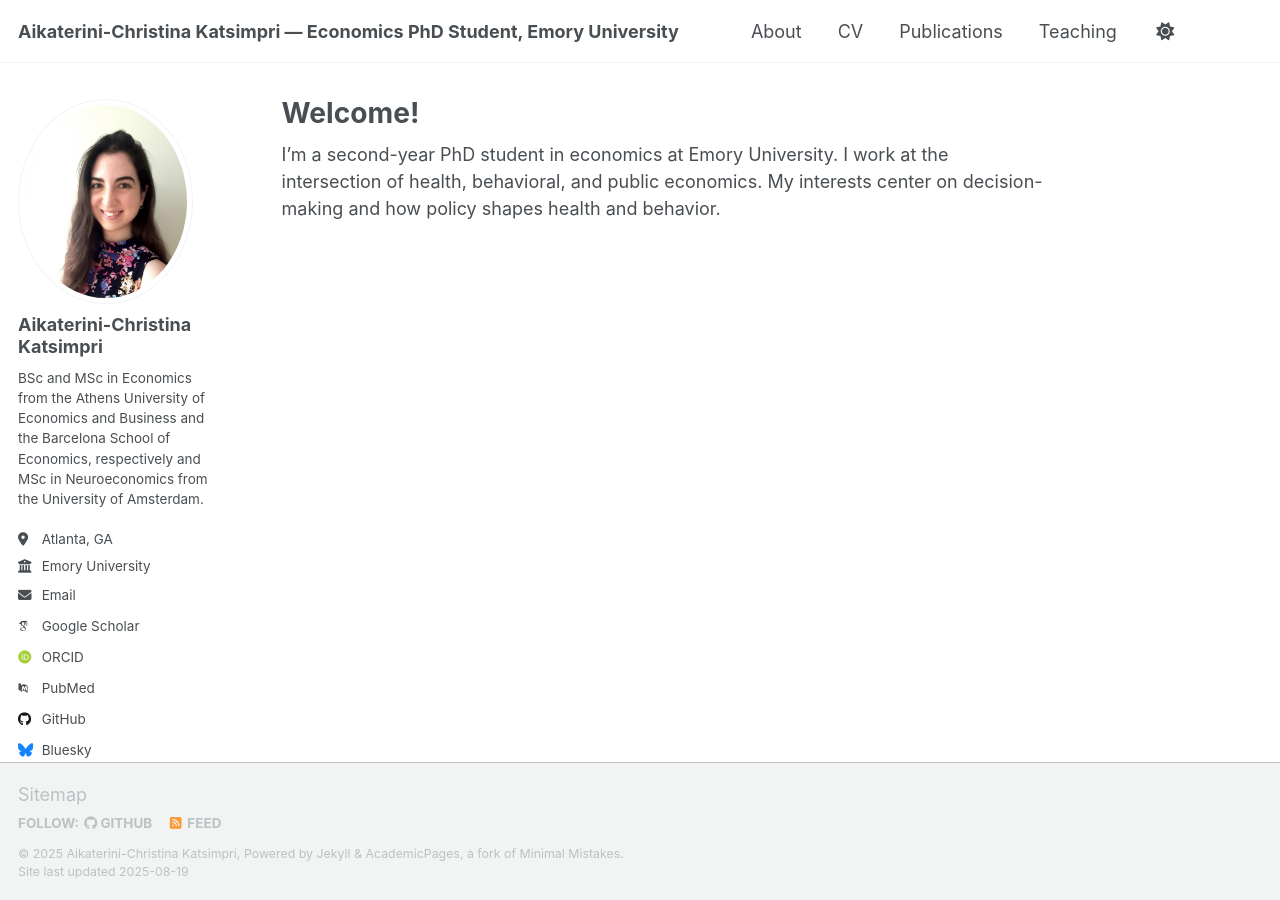
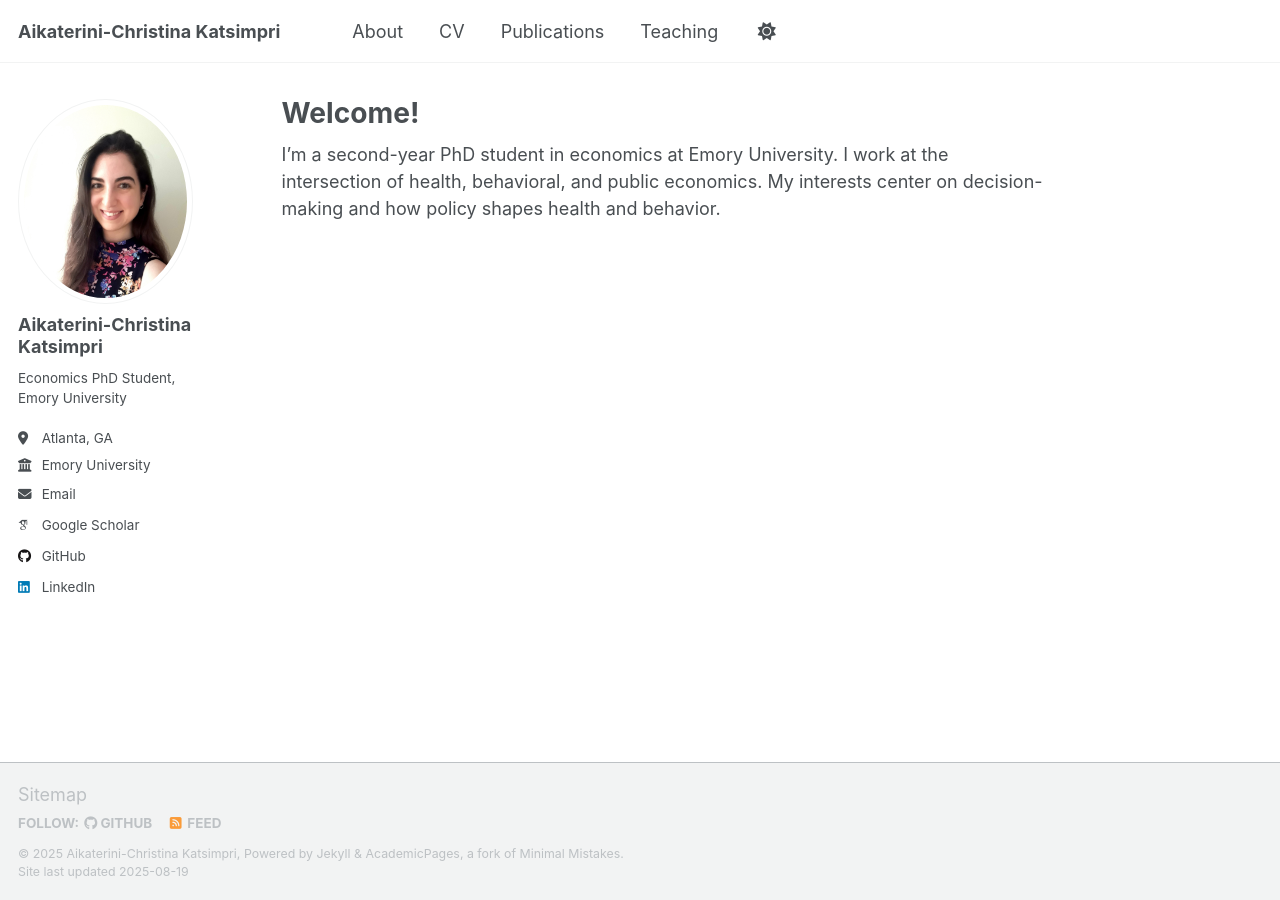
Before and after one commit to akatsim22/akatsim22.github.io, a Jekyll site: the page built from index.md, in a window 1280 px wide. Built offline with Jekyll 4.4.1, drawn with Linux system fonts in a browser that asks for light colours; some web fonts are replaced; a script that is not in the unit is left out; part of the change alters nothing that is shown.

Commit message:
Update _config.yml

```diff
--- a/_config.yml
+++ b/_config.yml
@@ -9,10 +9,11 @@
 # Basic Site Settings
 locale                   : "en-US"
 site_theme               : "default" # Currently available options are "default", "air"
-title                    : "Aikaterini-Christina Katsimpri — Economics PhD Student, Emory University"
+title                    : "Aikaterini-Christina Katsimpri"
 title_separator          : "-"
 name                     : &name "Aikaterini-Christina Katsimpri"
-description              : &description "I’m a second-year PhD student in economics. My research interests lie at the intersection of health, behavioral, and public economics."
+description              : &description "I’m a second-year PhD student in Economics at Emory University. My research interests lie at the intersection of health, behavioral, and public economics. |
+I hold a BSc and MSc in Economics from the Athens University of Economics and Business and the Barcelona School of Economics, respectively and MSc in Neuroeconomics from the University of Amsterdam. "
 url                      : "https://akatsim22.github.io" # the base hostname & protocol for your site
 baseurl                  : "" # the subpath of your site, e.g. "/blog"
 repository               : "akatsim22/akatsim22.github.io"
@@ -25,7 +26,7 @@ author:
   avatar           : "Katsimpri_Photo_cropped_2.jpg"
   name             : "Aikaterini-Christina Katsimpri"
   pronouns         : # example: "she/her"
-  bio              : "BSc and MSc in Economics from the Athens University of Economics and Business and the Barcelona School of Economics, respectively and MSc in Neuroeconomics from the University of Amsterdam."
+  bio              : "Economics PhD Student, Emory University"
   location         : "Atlanta, GA"
   employer         : "Emory University"
   uri              : # URL
@@ -37,9 +38,9 @@ author:
   googlescholar    : "https://scholar.google.com/citations?user=PS_CX0AAAAAJ"
   inspire-hep      : # URL
   impactstory      : # URL
-  orcid            : "http://orcid.org/yourorcidurl"
+  orcid            : # URL
   semantic         : # URL
-  pubmed           : "https://www.ncbi.nlm.nih.gov/pubmed/?term=john+snow"
+  pubmed           : # URL
   researchgate     : # URL
   scopus           : # URL
 
@@ -53,7 +54,7 @@ author:
 
   # Social media
   artstation       : # Username
-  bluesky          : "bsky.app" # Replace this with you Bluesky username
+  bluesky          : # Replace this with you Bluesky username
   facebook         : # Username
   flickr           : # Username
   foursquare       : # Username
```
